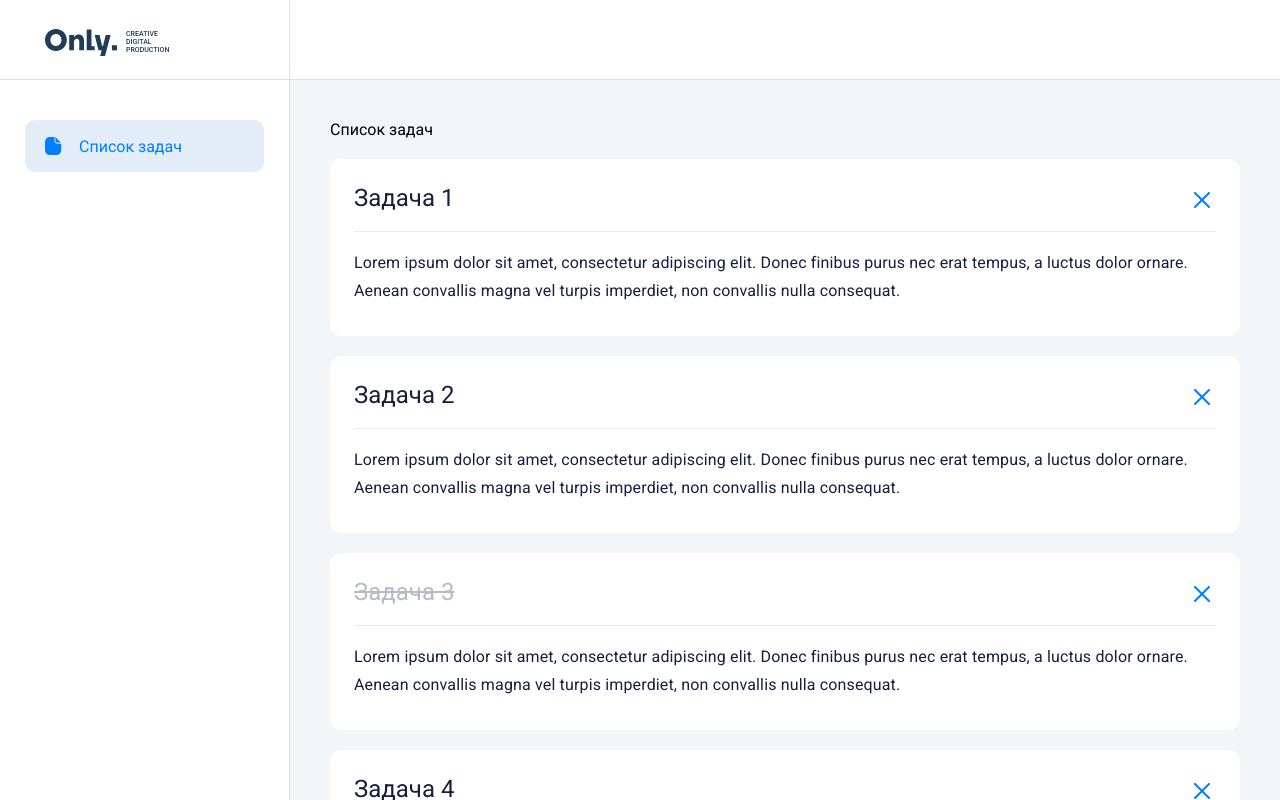
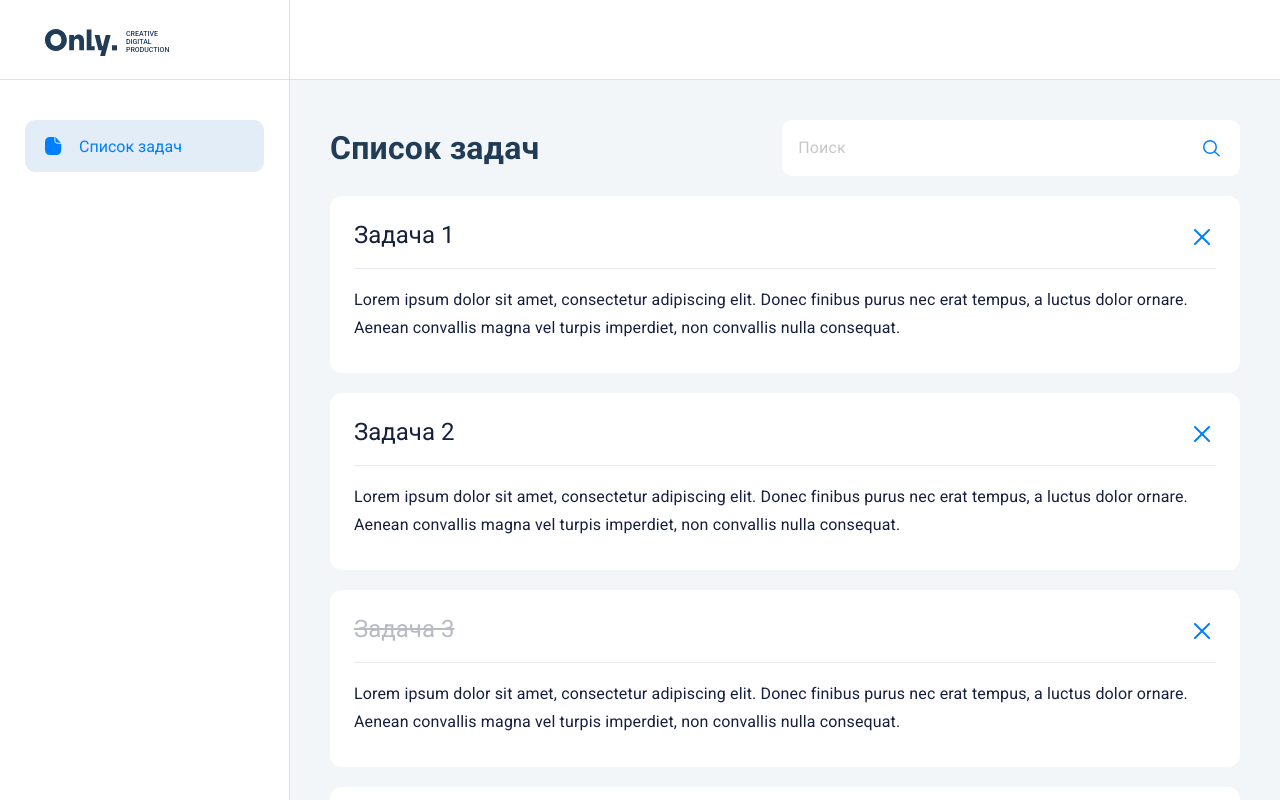
Before and after one commit to only-digital/internship-tasks, a Next.js app: page / in a window 1280 px wide. Shown: the top 800 px of the page. Built offline with nearby package versions, Linux system fonts and the light colour scheme.

Commit message:
Implement search logic

```diff
--- a/src/components/home/home.jsx
+++ b/src/components/home/home.jsx
@@ -1,15 +1,36 @@
 import styled from "./home.module.scss";
 import Tasks from "../tasks/tasks";
+import useSearch from "@/hooks/useSearch";
+import SearchInput from "../search-input/search-input";
+import { useState } from "react";
 
 const Home = (props) => {
+    const [searchValue, setSearchValue] = useState("");
+
+    const handleSearchChange = (e) => {
+        setSearchValue(e.target.value);
+    };
+
+    const filteredTasks = useSearch(searchValue, props.tasks);
+
     return (
         <div className={styled.Home}>
             <div className={styled.Home__white}></div>
             <div className={styled.Home__header}>
-                <h1>{props.title}</h1>
+                <h1 className={styled.Home__header__title}>{props.title}</h1>
+                <div className={styled.Home__header__input}>
+                    <SearchInput
+                        value={searchValue}
+                        onChange={handleSearchChange}
+                    />
+                </div>
             </div>
             <div className={styled.Home__taskContainer}>
-                <Tasks tasks={props.tasks} onToggleTask={props.onToggleTask} onDeleteTask={props.onDeleteTask} />
+                <Tasks
+                    tasks={filteredTasks}
+                    onToggleTask={props.onToggleTask}
+                    onDeleteTask={props.onDeleteTask}
+                />
             </div>
         </div>
     );
--- /dev/null
+++ b/src/hooks/useSearch.js
@@ -0,0 +1,11 @@
+const useSearch = (searchValue, tasks) => {
+  if (!searchValue) {
+    return tasks;
+  }
+  const filteredTasks = tasks.filter((task) => task.title.toLowerCase().includes(searchValue.toLowerCase()) ||
+  task.text.toLowerCase().includes(searchValue.toLowerCase()))
+
+  return filteredTasks;
+};
+
+export default useSearch;
```
